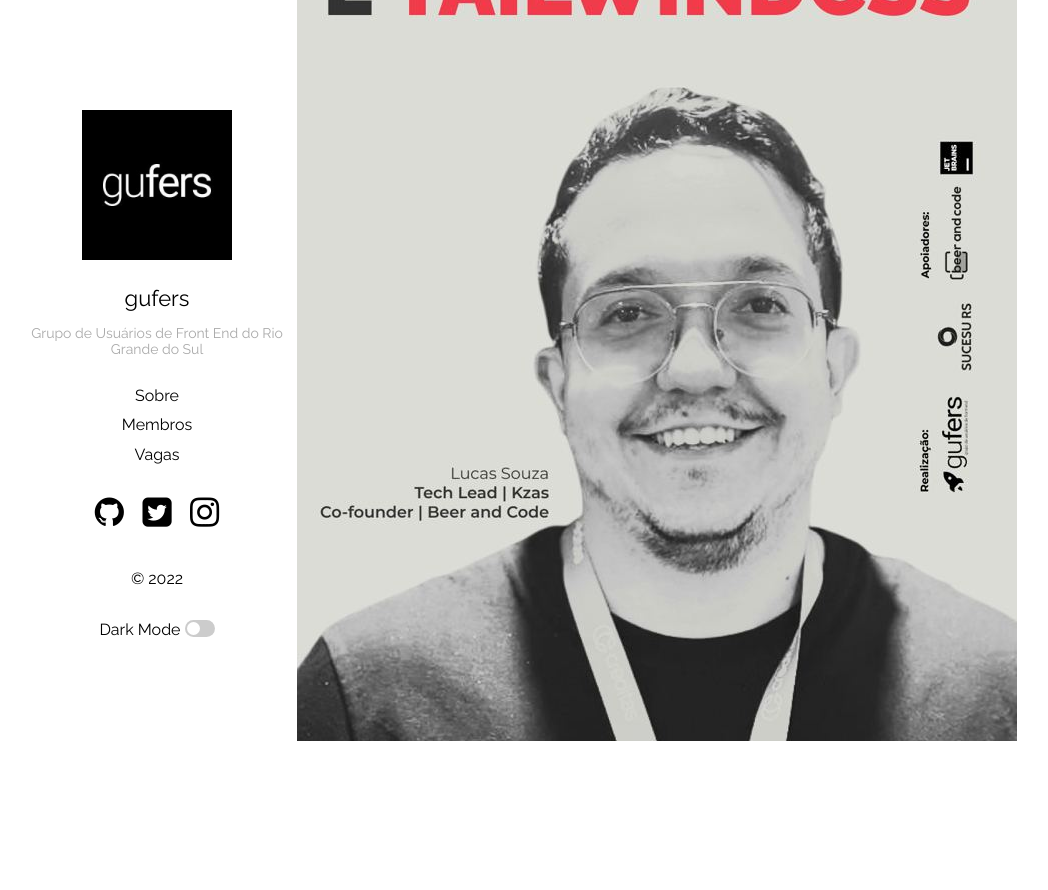
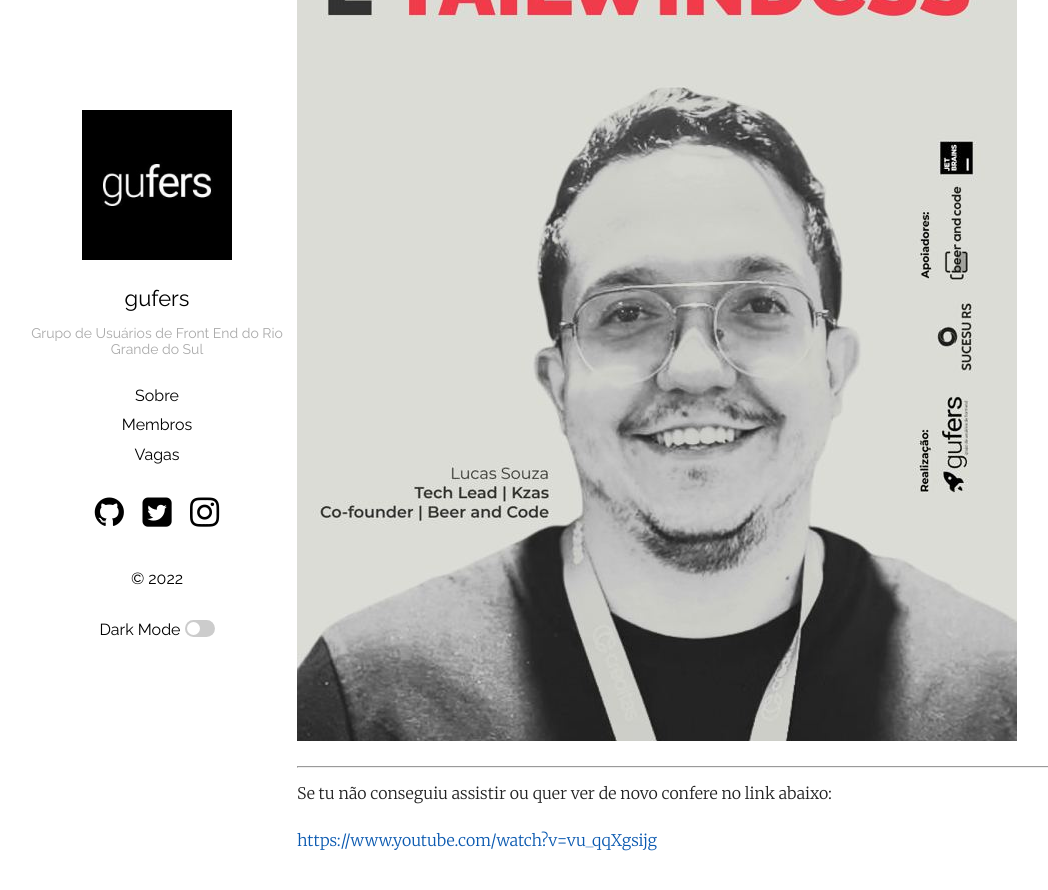
Before and after one commit to osgufers/osgufers.github.io, a Jekyll site: the page built from _posts/2022-09-01-laravel_blade_components_com_alpinejs_e_tailwindcss.md, in a window 1280 px wide and 900 px high, scrolled down 898 px. Shown: the top 890 px of the window, without its empty margins (58-1106 px from the left). Built offline with Jekyll 4.4.1, drawn with Linux system fonts in a browser that asks for light colours; before the commit the page ends 1693 px from its top, so only the background shows below that.

Commit message:
Add review link to laravel event

```diff
--- a/_posts/2022-09-01-laravel_blade_components_com_alpinejs_e_tailwindcss.md
+++ b/_posts/2022-09-01-laravel_blade_components_com_alpinejs_e_tailwindcss.md
@@ -12,3 +12,9 @@ O ecossistema Laravel permite que você crie aplicações completas (front + bac
 Te inscreve para receber o link da transmissão [https://laravelbladecomponents.eventize.com.br](https://laravelbladecomponents.eventize.com.br)
 
 ![Laravel blade components com alpinejs e tailwindcss](/assets/images/220901.jpg)
+
+---
+
+Se tu não conseguiu assistir ou quer ver de novo confere no link abaixo:
+
+[https://www.youtube.com/watch?v=vu_qqXgsijg](https://www.youtube.com/watch?v=vu_qqXgsijg)
```
